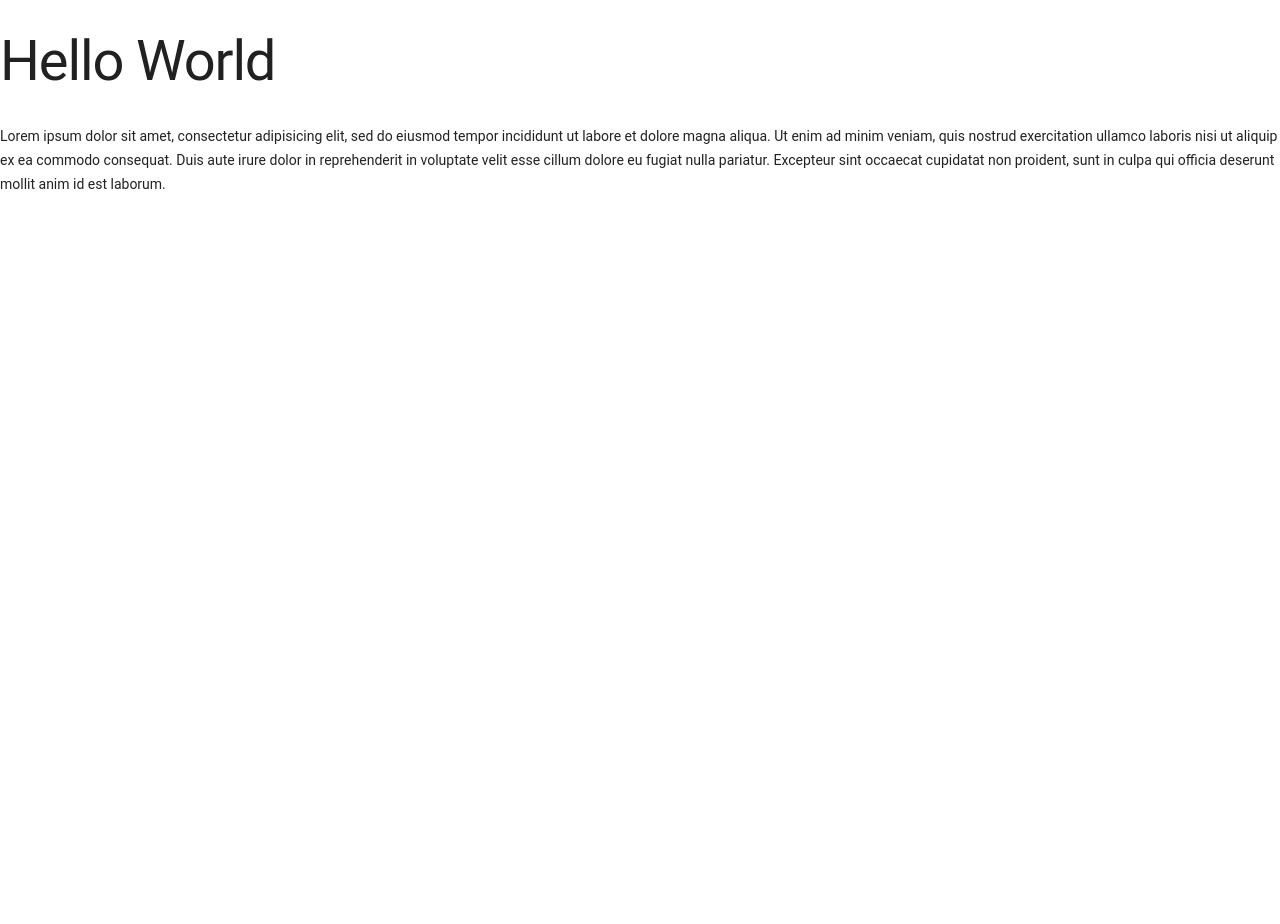
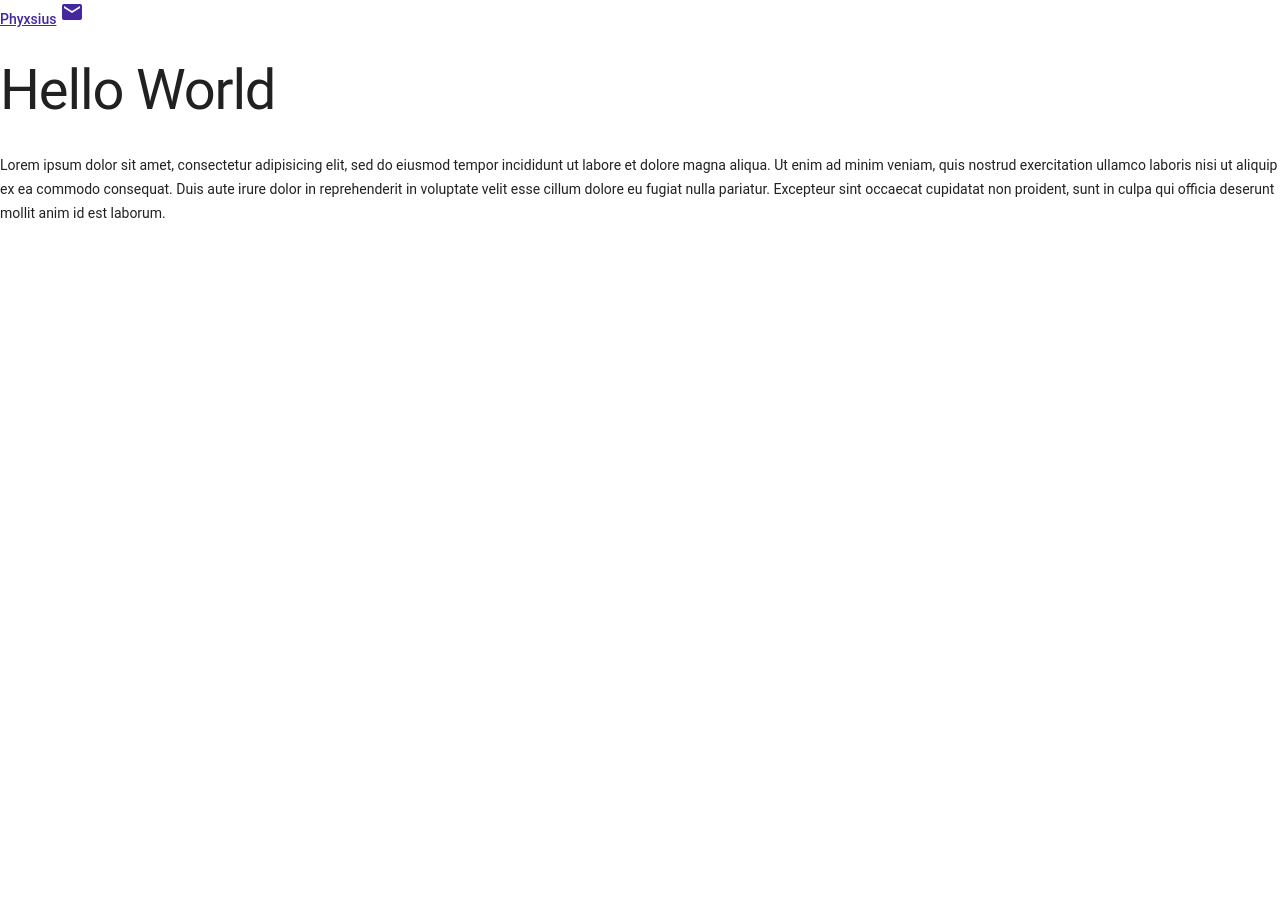
Before and after one commit to Phyxsius/phyxsius.github.io, a Jekyll site: the page built from index.html, in a window 1280 px wide. Built offline with Jekyll 4.4.1, drawn with Linux system fonts in a browser that asks for light colours; some web fonts are replaced; after the commit the page ends 900 px from its top, so only the background shows below that.

Commit message:
Added header to layout

```diff
--- /dev/null
+++ b/_includes/header.html
@@ -0,0 +1,7 @@
+<header>
+	<a href="/" alt="Phyxsius">Phyxsius</a>
+
+	<a href="mailto:thingswithhandles@gmail.com">
+		<i class="material-icons md-48">email</i>
+	</a>
+</header>
--- a/_layouts/default.html
+++ b/_layouts/default.html
@@ -35,6 +35,8 @@
 	</head>
 
 	<body>
+		{% include header.html %}
+
 		<main>
 			{{ content }}
 		</main>
```
